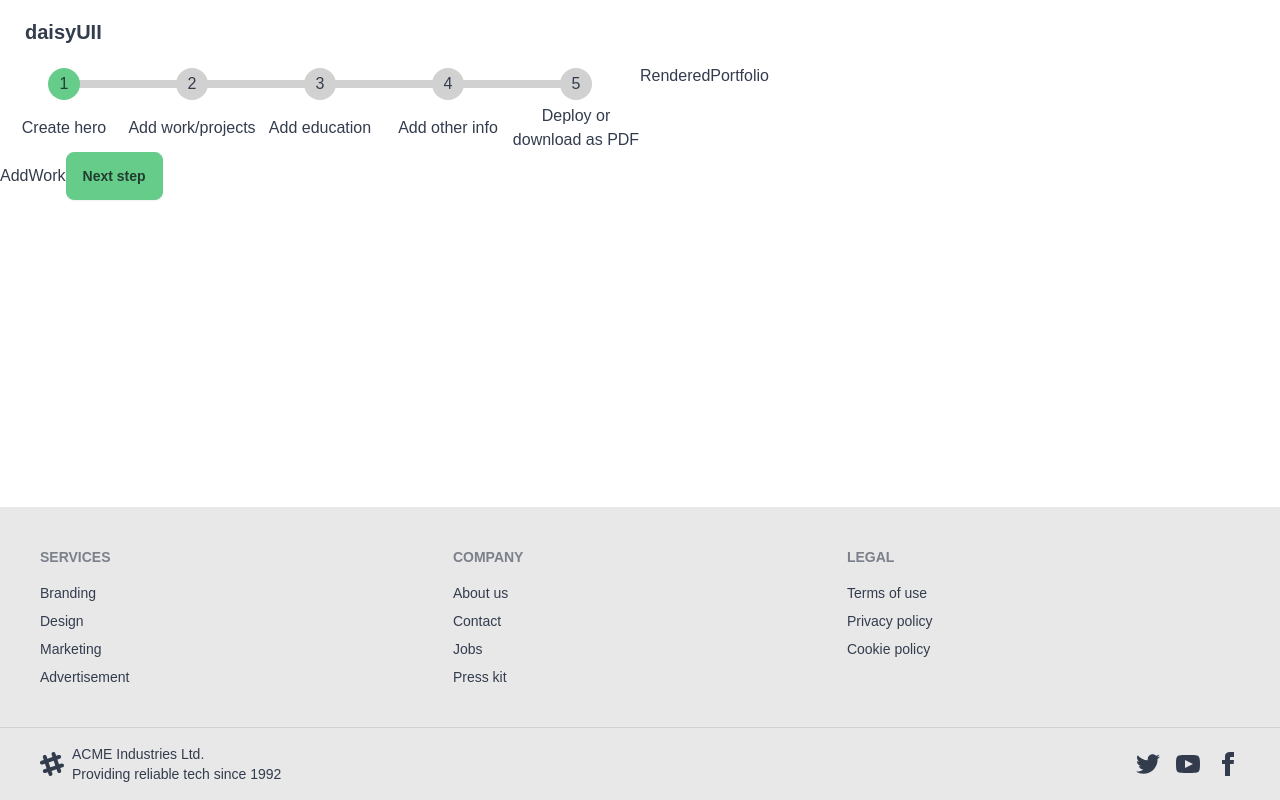
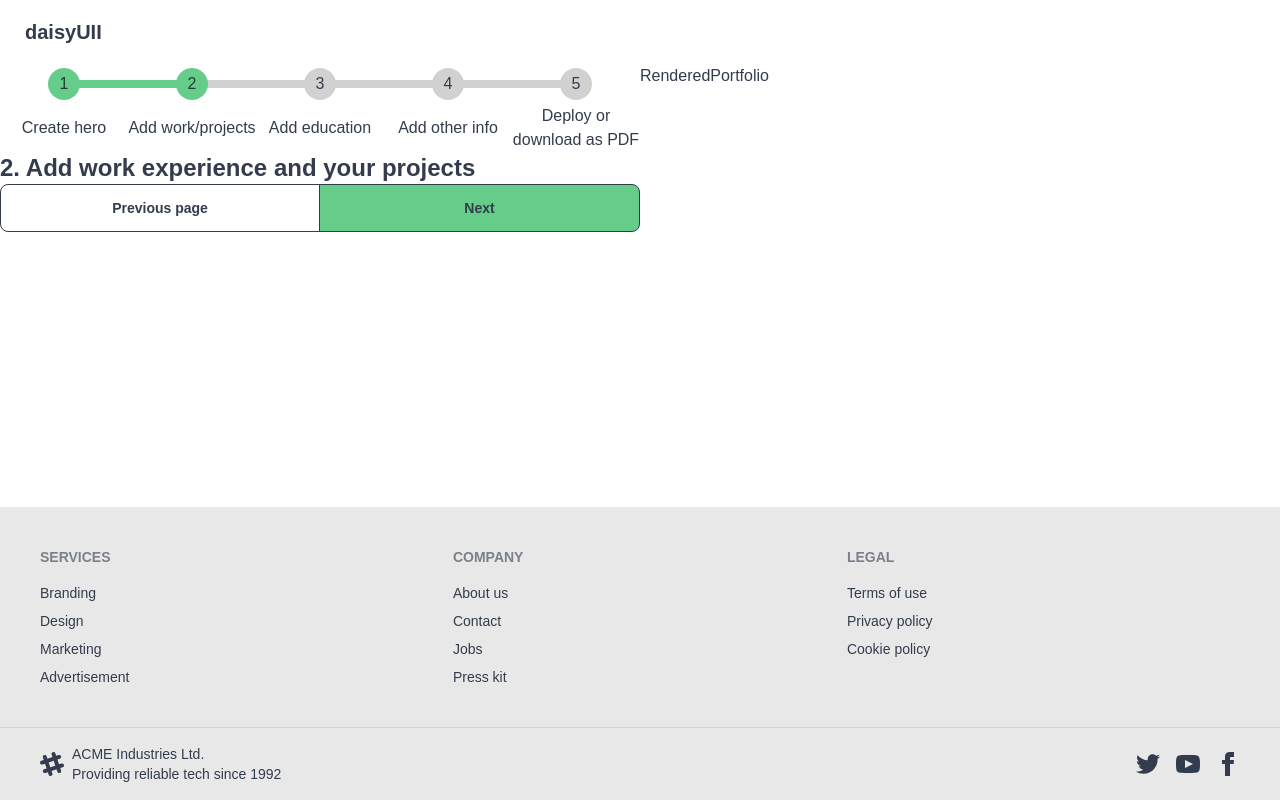
Before and after one commit to CroAnna/FolioFusion, a Next.js app: page /builder/add-work in a window 1280 px wide. Built offline with nearby package versions, Linux system fonts and the light colour scheme; a web font is replaced by a local one.

Commit message:
Add next and previous navigation buttons component

```diff
--- a/app/builder/add-education/page.jsx
+++ b/app/builder/add-education/page.jsx
@@ -1,13 +1,14 @@
-import Link from "next/link";
+import NextPreviousNavigation from "@/components/NextPreviousNavigation";
 import React from "react";
 
 const AddEducation = () => {
   return (
     <div>
-      AddEducation
-      <Link href="/builder/add-other">
-        <button className="btn btn-primary">Next step</button>
-      </Link>
+      <h2 className="text-2xl font-bold">3. Add your education</h2>
+      <NextPreviousNavigation
+        nextUrl={"/builder/add-other"}
+        previousUrl={"/builder/add-work"}
+      />
     </div>
   );
 };
--- a/app/builder/add-work/page.jsx
+++ b/app/builder/add-work/page.jsx
@@ -1,13 +1,17 @@
+import NextPreviousNavigation from "@/components/NextPreviousNavigation";
 import Link from "next/link";
 import React from "react";
 
 const AddWork = () => {
   return (
-    <div>
-      AddWork
-      <Link href="/builder/add-education">
-        <button className="btn btn-primary">Next step</button>
-      </Link>
+    <div className="w-full flex flex-col">
+      <h2 className="text-2xl font-bold">
+        2. Add work experience and your projects
+      </h2>
+      <NextPreviousNavigation
+        nextUrl={"/builder/add-education"}
+        previousUrl={"/builder/create-hero"}
+      />
     </div>
   );
 };
--- a/app/builder/create-hero/page.jsx
+++ b/app/builder/create-hero/page.jsx
@@ -1,3 +1,4 @@
+import NextPreviousNavigation from "@/components/NextPreviousNavigation";
 import Link from "next/link";
 import React from "react";
 
@@ -5,9 +6,7 @@ const CreateHero = () => {
   return (
     <div>
       <h2 className="text-2xl font-bold">1. Create hero</h2>
-      <Link href="/builder/add-work">
-        <button className="btn btn-primary">Next step</button>
-      </Link>
+      <NextPreviousNavigation nextUrl={"/builder/add-work"} />
     </div>
   );
 };
--- a/app/builder/layout.jsx
+++ b/app/builder/layout.jsx
@@ -1,11 +1,24 @@
 "use client";
 import PortfolioMaker from "@/components/PortfolioMaker";
 import RenderedPortfolio from "@/components/RenderedPortfolio";
-import { useState } from "react";
+import { useEffect, useState } from "react";
+import { usePathname } from "next/navigation";
 
 export default function BuilderLayout({ children }) {
   const [portfolioStack, setPortfolioStack] = useState(null);
   const [currentStep, setCurrentStep] = useState(1);
+  const pathname = usePathname();
+
+  useEffect(() => {
+    console.log("next page " + pathname);
+    if (pathname == "/builder/create-hero") {
+      setCurrentStep(1);
+    } else if (pathname == "/builder/add-work") {
+      setCurrentStep(2);
+    } else if (pathname == "/builder/add-education") {
+      setCurrentStep(3);
+    }
+  }, [pathname]);
 
   return (
     <>
--- a/app/page.js
+++ b/app/page.js
@@ -4,7 +4,7 @@ export default function Home() {
   return (
     <main className="flex flex-col gap-4">
       Welcome
-      <Link href="builder">
+      <Link href="builder/create-hero">
         <button className="btn btn-primary">Na buildera</button>
       </Link>
     </main>
--- /dev/null
+++ b/components/NextPreviousNavigation/index.jsx
@@ -0,0 +1,25 @@
+import Link from "next/link";
+import React from "react";
+
+const NextPreviousNavigation = ({ previousUrl = null, nextUrl = null }) => {
+  return (
+    <div className="join grid grid-cols-2">
+      {previousUrl && (
+        <Link href={previousUrl} className="w-full">
+          <button className="join-item btn btn-outline bg-white w-full">
+            Previous page
+          </button>
+        </Link>
+      )}
+      {nextUrl && (
+        <Link href={nextUrl}>
+          <button className="join-item btn btn-outline bg-primary w-full">
+            Next
+          </button>
+        </Link>
+      )}
+    </div>
+  );
+};
+
+export default NextPreviousNavigation;
```
